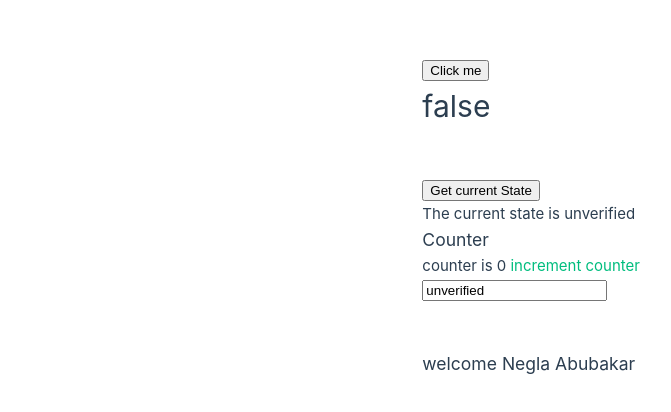
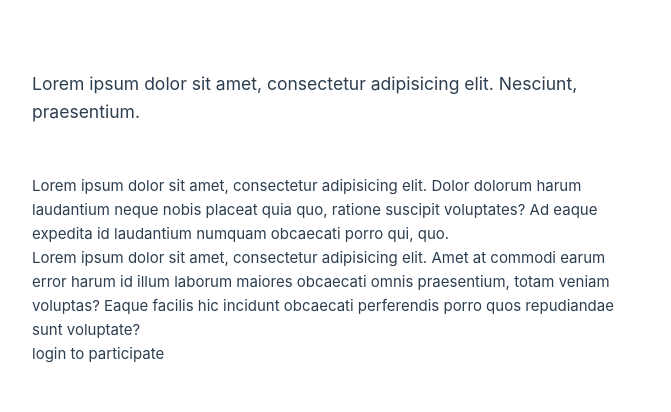
Before and after one commit to jerryseyi/vue-app, a Vue app: page / in a window 1280 px wide. Shown: the part 182-594 px from the top of the page, without its empty margins (0-671 px from the left). Built offline with nearby package versions, Linux system fonts and the light colour scheme.

Commit message:
v-if and c-show

```diff
--- a/src/App.vue
+++ b/src/App.vue
@@ -1,59 +1,35 @@
 <script>
   export default {
-    mounted() {
-      console.log('mounted')
-    },
 
-    created() {
-      console.log('created')
-    },
     data() {
       return {
-        isValid: false,
-        state: 'unverified',
-        counter: 0,
-        firstName: 'Negla',
-        lastName: 'Abubakar'
-      }
-    },
-    methods: {
-      getStatus () {
-        this.isValid = ! this.isValid;
-      },
-
-      currentState() {
-        this.state = 'verified';
-      },
-
-      incrementCounter() {
-        this.counter++;
-      }
-    },
-
-    computed: {
-      fullname() {
-        return this.firstName + ' ' + this.lastName;
+        authenticated: false
       }
     }
+
   }
 </script>
 
 <template>
   <div>
-    <button @click="getStatus">Click me</button>
-    <br>
-    <h1>{{ isValid }}</h1>
-    <br><br>
-    <button @click="currentState">Get current State</button>
-    <p>The current state is {{state}}</p>
-    <h3>Counter</h3>
-    <p>counter is {{ counter }} <a @click.prevent="incrementCounter">increment counter</a></p>
-    <input type="text" v-model="state">
-    <br>
-    <br>
-    <br>
+      <div class="author">
+        <h3>Lorem ipsum dolor sit amet, consectetur adipisicing elit. Nesciunt, praesentium.</h3><br><br>
+        <div class="text">
+          Lorem ipsum dolor sit amet, consectetur adipisicing elit. Dolor dolorum harum laudantium neque nobis placeat quia quo, ratione suscipit voluptates? Ad eaque expedita id laudantium numquam obcaecati porro qui, quo.
+          <br>
+          Lorem ipsum dolor sit amet, consectetur adipisicing elit. Amet at commodi earum error harum id illum laborum maiores obcaecati omnis praesentium, totam veniam voluptas? Eaque facilis hic incidunt obcaecati perferendis porro quos repudiandae sunt voluptate?
+        </div>
+      </div>
+    <div v-if="authenticated">
+      <br><br><br><br>
+      <h4>Reply to post</h4>
+      <input type="text" placeholder="reply">
+    </div>
+    <div v-else>
+      <p>login to participate</p>
+    </div>
 
-    <h3>welcome {{ fullname }}</h3>
+
   </div>
 </template>
 
```
